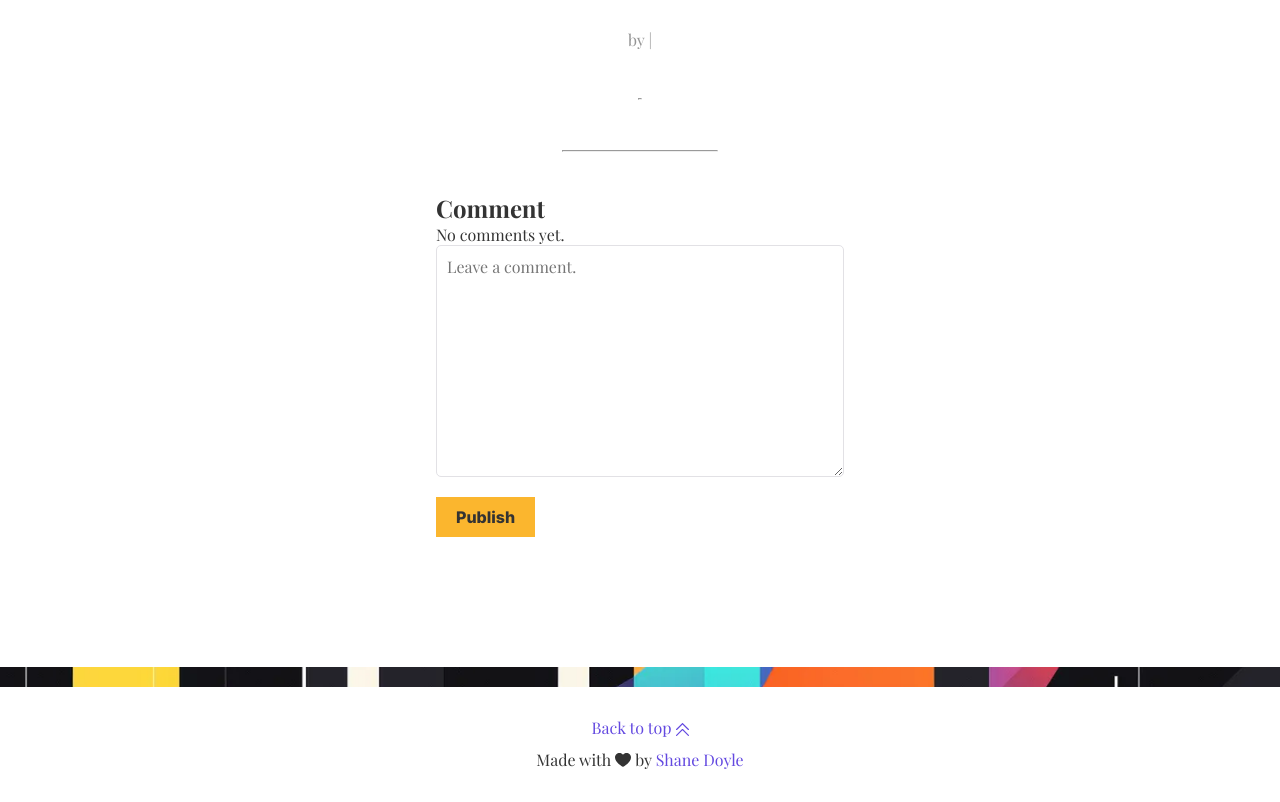
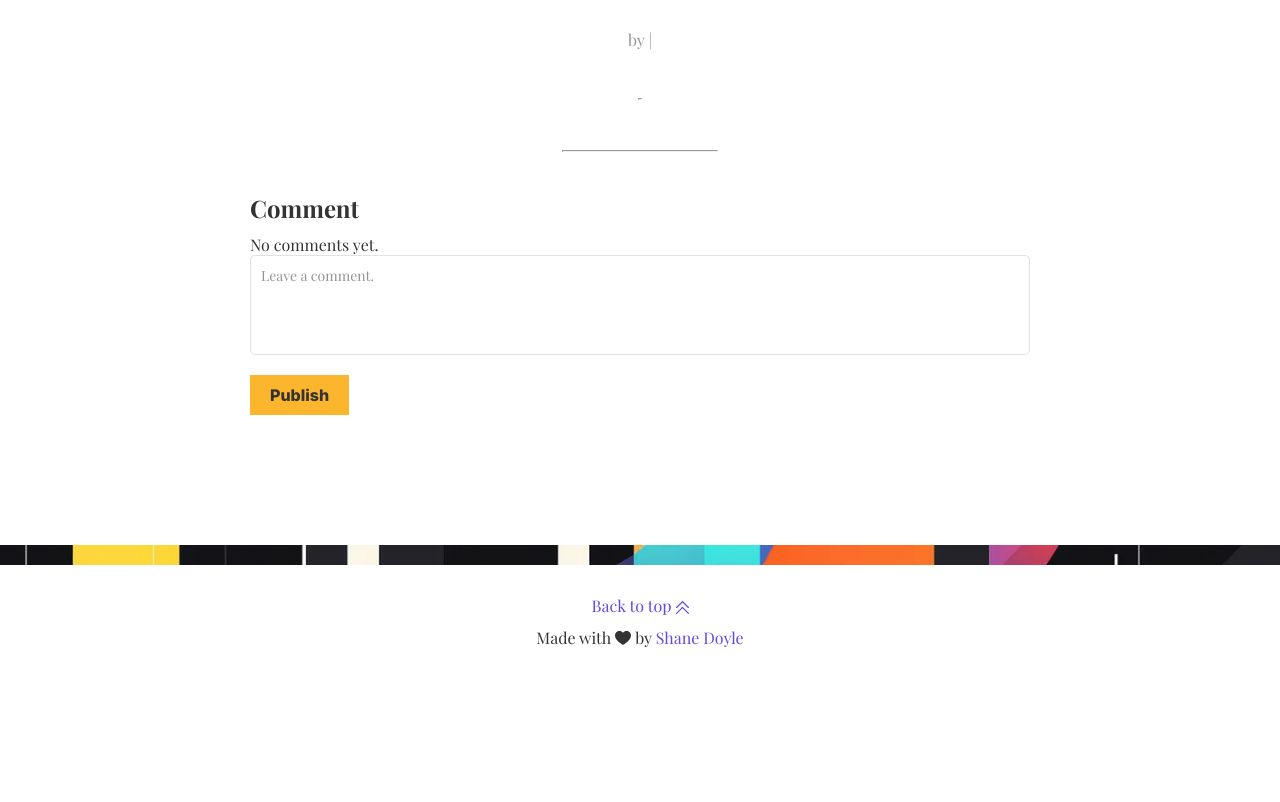
Before and after one commit to ShaneDoyleDev/commit, a Django app: template blog/templates/blog/post/post-detail.html in a window 1280 px wide. Shown: the part 452-1254 px from the top of the page. After the commit the page ends 1099 px from the top, so only its background shows below. Run offline with Django 4.2, Linux system fonts and the light colour scheme; the template is opened without the code that fills it: values that come from a table or form of the project are taken from there, others are empty; the visitor is signed in with stand-in values (Sample User, id 1); some web fonts are replaced.

Commit message:
feat(blog/static/css/post-detail.css): add comment section styles

```diff
--- a/blog/static/css/post/post-detail.css
+++ b/blog/static/css/post/post-detail.css
@@ -79,3 +79,49 @@
   margin-top: 10px;
   margin-inline: auto;
 }
+
+/* Comment Section */
+.comments-section {
+  width: 100%;
+}
+
+.comment-form {
+  max-width: 100%;
+}
+
+.comments-heading {
+  margin-bottom: 10px;
+}
+
+.comment-item {
+  display: flex;
+  justify-content: space-between;
+  align-items: center;
+  gap: 5px;
+  padding: 10px;
+}
+
+.comment-btn-container {
+  display: flex;
+  justify-content: space-between;
+  align-items: center;
+  gap: 20px;
+}
+
+.post-comment-list li:nth-child(even) {
+  background: var(--clr-light-grey);
+}
+
+.post-comment-field {
+  width: 100%;
+  height: 100px;
+  padding: 10px;
+  border: 1px solid var(--clr-light-grey);
+  border-radius: 5px;
+  resize: none;
+}
+
+.post-comment-field::placeholder {
+  color: var(--clr-grey);
+  font-size: 14px;
+}
```
